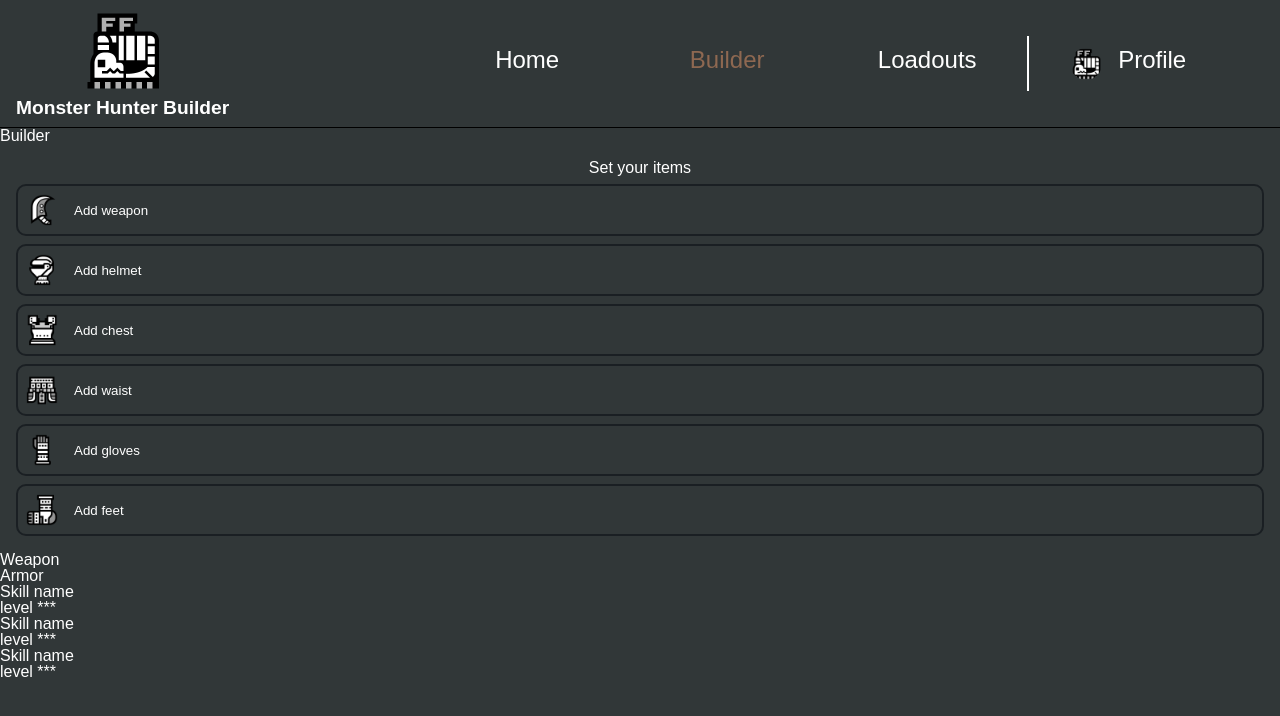
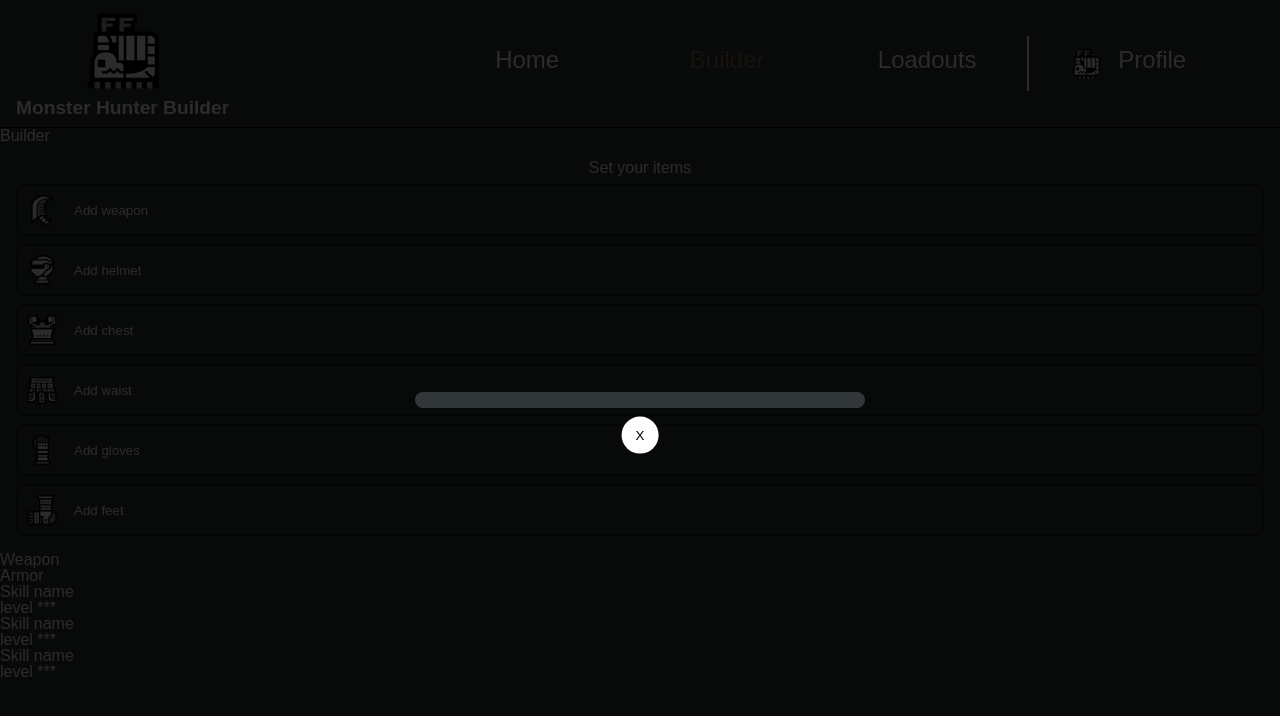
Before and after one commit to Pacotyse/MHBuilder_front, a React (Vite) app: page /builder in a window 1280 px wide. Shown: the top 716 px of the page. Built offline with nearby package versions, Linux system fonts and the light colour scheme.

Commit message:
feat (component) : modal component

```diff
--- a/src/Pages/BuilderPage/index.tsx
+++ b/src/Pages/BuilderPage/index.tsx
@@ -6,6 +6,7 @@
 import glovesIcon from '../../assets/icons/gloves-1.png';
 import feetIcon from '../../assets/icons/feet-1.png';
 import './styles.scss';
+import Modal from '../../components/Modal';
 
 function BuilderPage() {
   return (
@@ -20,6 +21,9 @@
         <AddItem item="gloves" icon={glovesIcon} />
         <AddItem item="feet" icon={feetIcon} />
       </section>
+      <Modal modalXl={false}>
+        {/* here goes modal conten : form / cards */}
+      </Modal>
       <section className="section-stats">
         <div className="stats-container">
           Weapon
--- /dev/null
+++ b/src/components/Modal/index.tsx
@@ -0,0 +1,20 @@
+import './styles.scss';
+
+interface ModalProps {
+  children: JSX.Element[]
+  modalXl : boolean
+}
+
+function Modal({ children, modalXl } : ModalProps) {
+  return (
+    <div className="modal-backdrop ">
+      <div className={`modal ${modalXl ? 'modal-xl' : ''}`}>
+        <button className="modal__button-close" type="button" aria-label="close">X</button>
+        {/* children : all the nested elements */}
+        {children}
+      </div>
+    </div>
+  );
+}
+
+export default Modal;
--- /dev/null
+++ b/src/components/Modal/styles.scss
@@ -0,0 +1,46 @@
+@use '../../styles/vars';
+
+.modal {
+  position: relative;
+  background-color: vars.$grey;
+  padding: vars.$gap-s;
+  display: flex;
+  width: 90%;
+  min-width: 300px;
+  max-width: 450px;
+  max-height: 700px;
+  flex-wrap: wrap;
+  justify-content: center;
+  align-items: center;
+  gap: vars.$gap-s;
+  border-radius: vars.$radius-m;
+
+  &-backdrop {
+    position: fixed;
+    top: 0;
+    bottom: 0;
+    left: 0;
+    right: 0;
+    z-index: 2;
+    background-color: #000000d4;
+    display: flex;
+    justify-content: center;
+    align-items: center;
+  }
+
+  &-xl {
+    height: 80%;
+  }
+
+  &__button-close {
+    position: absolute;
+    left: 50%;
+    translate: -50% -50%;
+    bottom: calc(vars.$gap-m * -4);
+    background-color: vars.$white;
+    height: 2.3rem;
+    width: 2.3rem;
+    border: none;
+    border-radius: 50%;
+  }
+}
```
